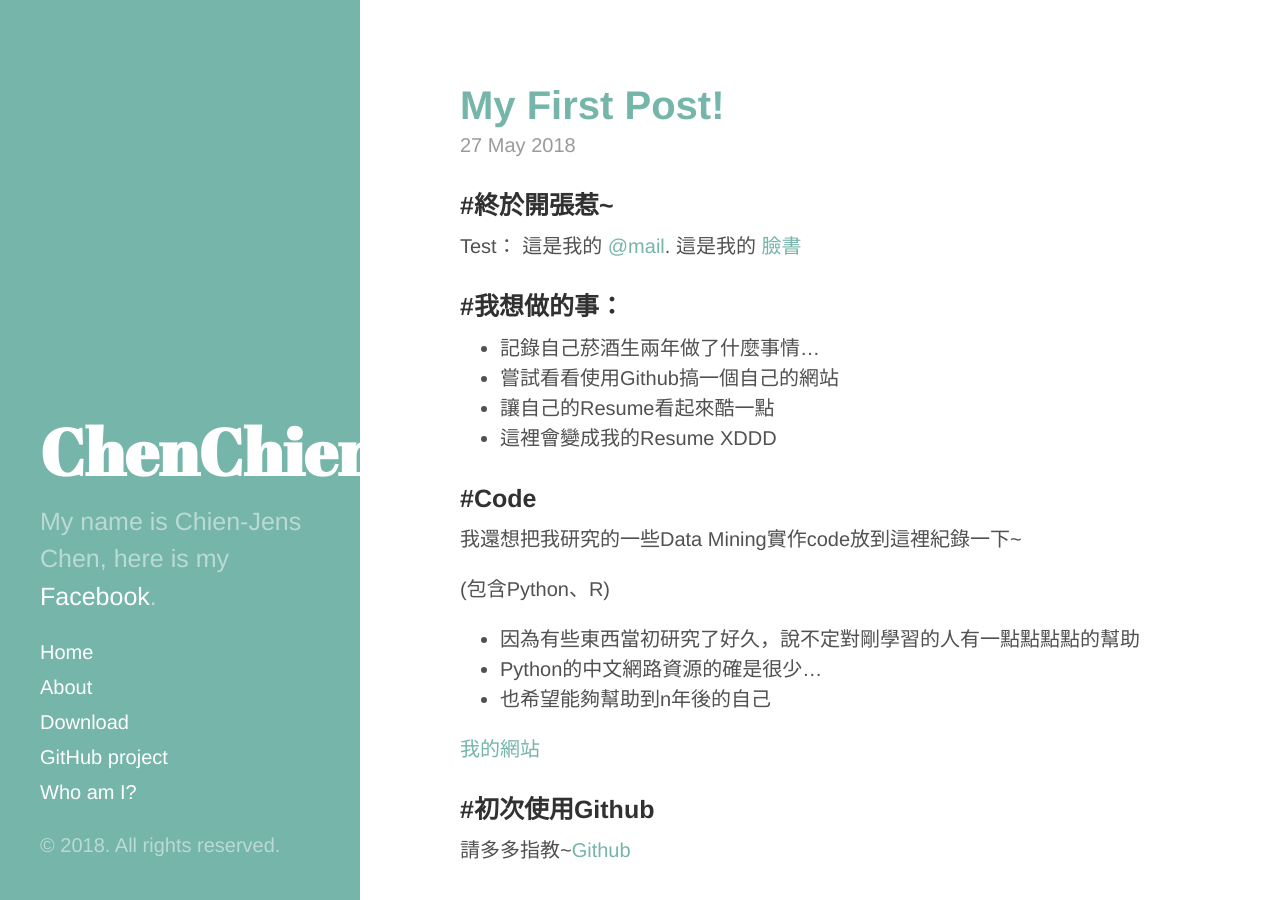
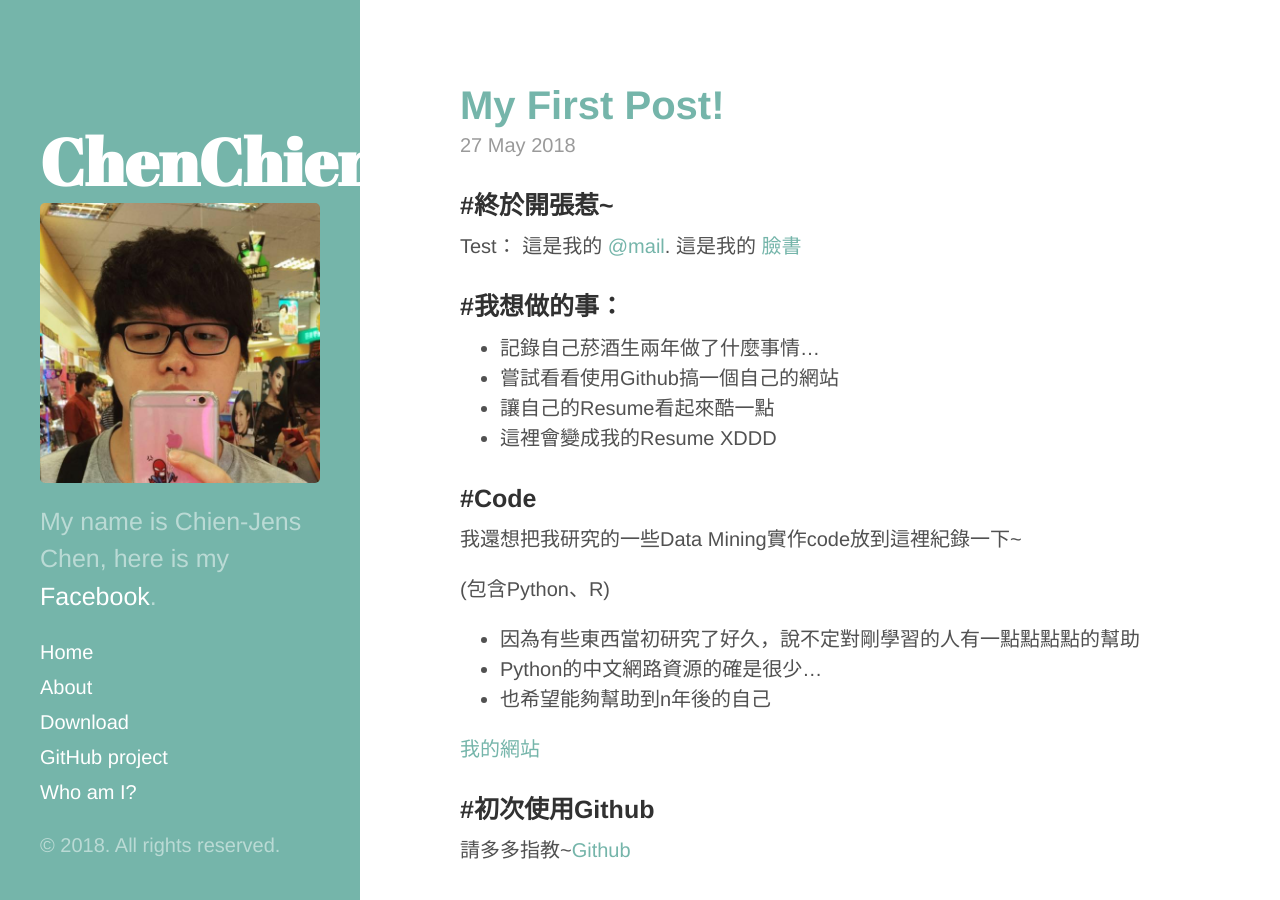
Before and after one commit to chienjens/chienjens.github.io, a Jekyll site: the page built from index.html, in a window 1280 px wide and 900 px high. Built offline with Jekyll 4.4.1, drawn with Linux system fonts in a browser that asks for light colours; the list of posts is cut into pages by our own code.

Commit message:
Update sidebar.html

```diff
--- a/_includes/sidebar.html
+++ b/_includes/sidebar.html
@@ -5,7 +5,7 @@
         <a href="{{ site.baseurl }}">
           {{ site.title }}
         </a>
-        <!-- <a> <img src="/img/homemyself.jpg" /> </a> -->
+        <a> <img src="/img/homemyself.jpg" /> </a>
       </h1>
         <p class="lead">{{ site.description }}</p>
     </div>
```
